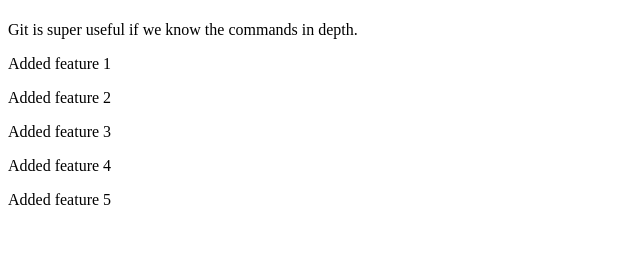
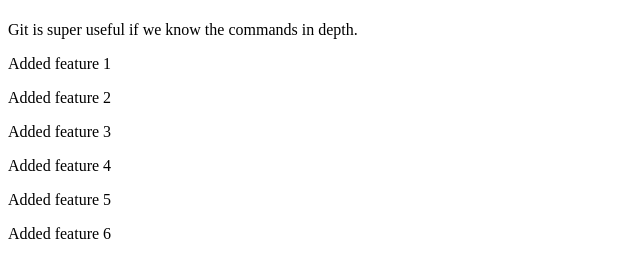
Before and after one commit to rajsawhoney/git-learning, a plain HTML site: page index.html in a window 1280 px wide. Shown: the part 59-336 px from the top of the page, without its empty margins (0-640 px from the left). Drawn offline with Linux system fonts and the light colour scheme.

Commit message:
added feature 6

```diff
--- a/index.html
+++ b/index.html
@@ -16,6 +16,7 @@
     <p>Added feature 3</p>
     <p>Added feature 4</p>
     <p>Added feature 5</p>
+    <p>Added feature 6</p>
 </body>
 
 </html>
```
